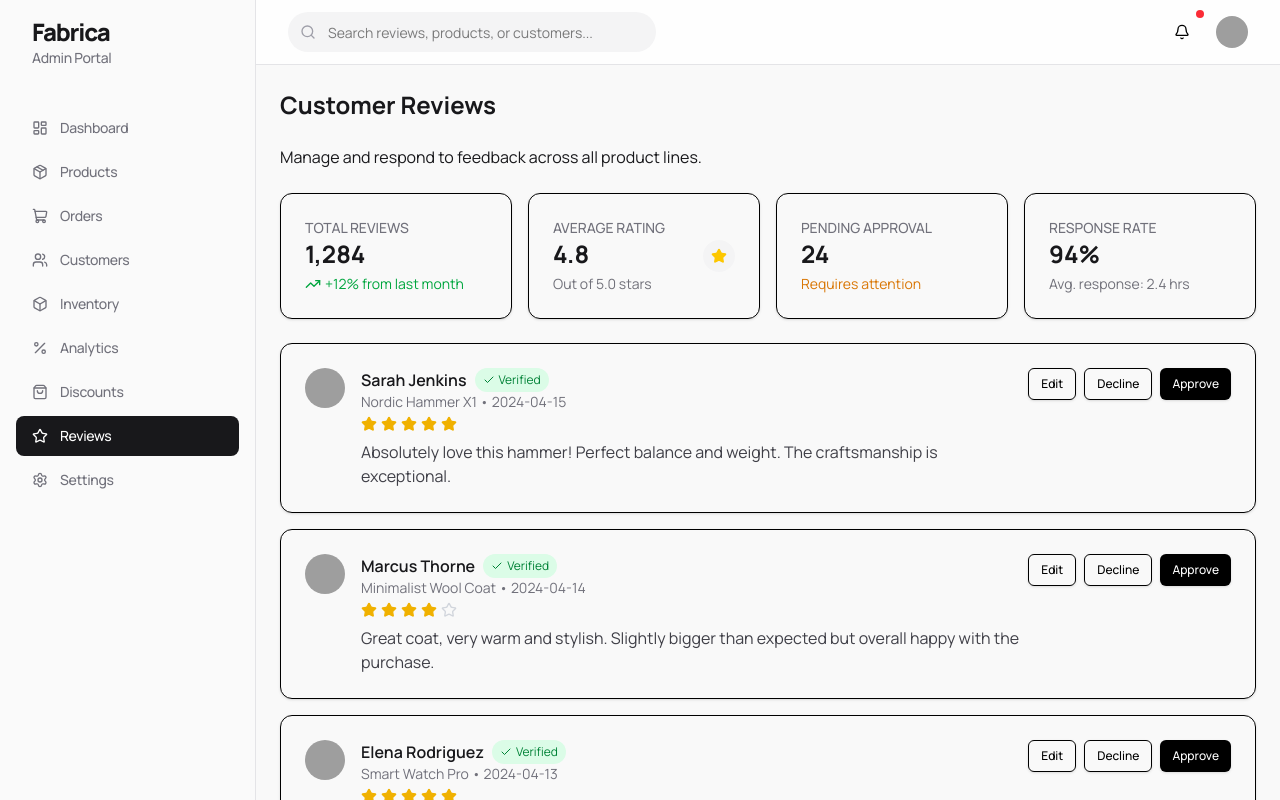
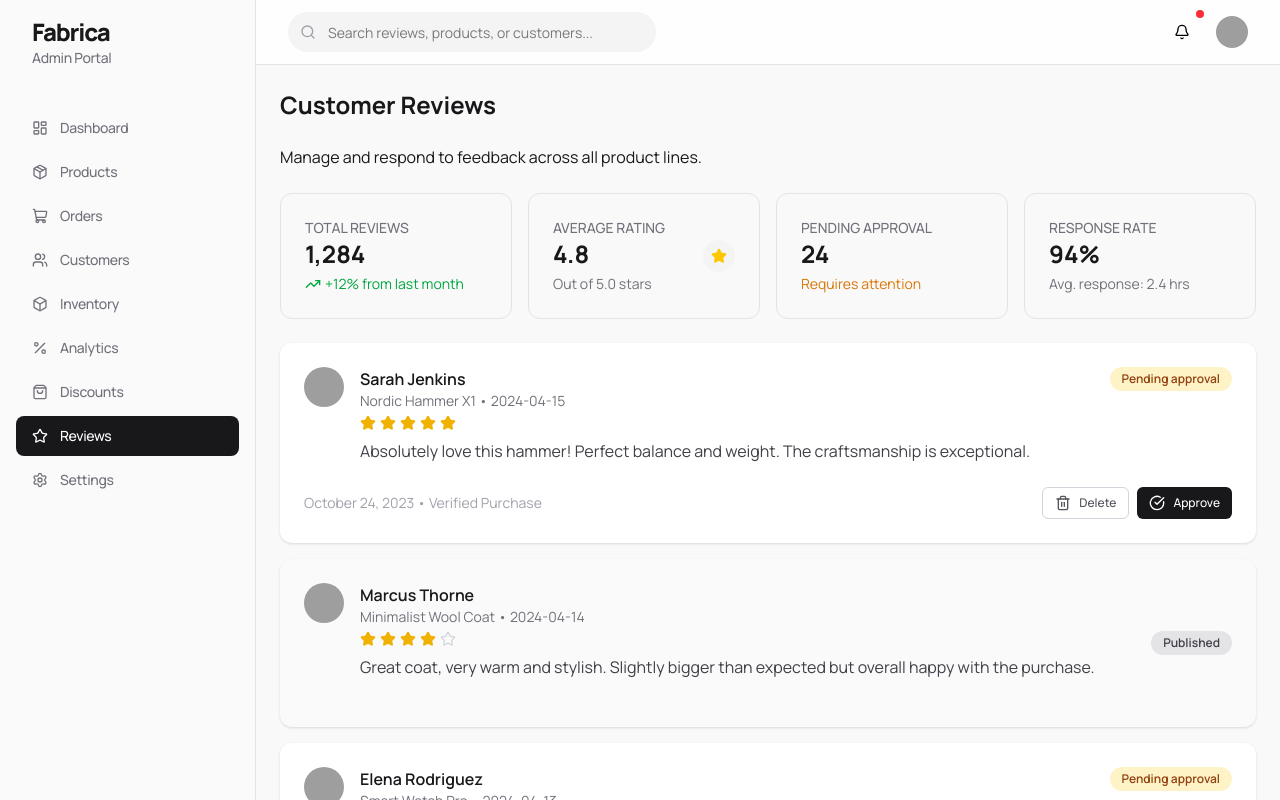
Before and after one commit to AneeshJustin/Fabrica, a React (Vite) app: page /reviews-u45-fabrica-admin in a window 1280 px wide. Shown: the top 800 px of the page. Built offline with nearby package versions, Linux system fonts and the light colour scheme; grey boxes are pictures that could not be loaded.

Commit message:
99% completed in Review page

```diff
--- a/src/screens/ReviewsFabrica/ReviewsFabrica.jsx
+++ b/src/screens/ReviewsFabrica/ReviewsFabrica.jsx
@@ -22,6 +22,7 @@ import {
   ThumbsDownIcon,
   TrendingUpIcon,
   TrendingDownIcon,
+  CheckCircle,
 } from 'lucide-react';
 import { useState } from 'react';
 import { useNavigate } from 'react-router-dom';
@@ -99,7 +100,7 @@ const reviews = [
     date: '2024-04-15',
     review:
       'Absolutely love this hammer! Perfect balance and weight. The craftsmanship is exceptional.',
-    status: 'published',
+    status: 'pending',
     verified: true,
   },
   {
@@ -227,7 +228,7 @@ export const ReviewsFabrica = () => {
               </div>
               <div className="grid gap-4 md:grid-cols-2 lg:grid-cols-4">
                 {reviewStats.map((stat) => (
-                  <Card key={stat.label}>
+                  <Card key={stat.label} className="border border-zinc-200 shadow-none">
                     <CardContent className="p-6">
                       <div className="flex items-center justify-between">
                         <div>
@@ -278,10 +279,29 @@ export const ReviewsFabrica = () => {
               </div>
               <div className="space-y-4">
                 {reviews.map((review) => (
-                  <Card key={review.id}>
-                    <CardContent className="p-6">
-                      <div className="flex items-start justify-between">
-                        <div className="flex items-start gap-4">
+                  <Card
+                    key={review.id}
+                    className={
+                      review.status === 'published'
+                        ? 'border-0 bg-[#FAFAFA]'
+                        : review.status === 'pending'
+                          ? 'border-0 bg-[#FFFFFF]'
+                          : undefined
+                    }
+                  >
+                    <CardContent className="relative p-6">
+                      {review.status === 'pending' && (
+                        <div className="absolute right-6 top-6 rounded-full bg-[#FEF3C7] px-3 py-1 text-xs font-semibold text-[#92400E]">
+                          Pending approval
+                        </div>
+                      )}
+                      {review.status === 'published' && (
+                        <div className="absolute right-6 top-1/2 -translate-y-1/2 rounded-full bg-[#E4E4E7] px-3 py-1 text-xs font-semibold text-zinc-700">
+                          Published
+                        </div>
+                      )}
+                      <div className="flex items-start justify-between gap-6">
+                        <div className="flex min-w-0 items-start gap-4">
                           <Avatar className="h-10 w-10">
                             <AvatarImage src={review.avatar} />
                             <AvatarFallback>
@@ -291,17 +311,11 @@ export const ReviewsFabrica = () => {
                                 .join('')}
                             </AvatarFallback>
                           </Avatar>
-                          <div className="flex-1">
+                          <div className="min-w-0 flex-1">
                             <div className="flex items-center gap-2">
                               <h3 className="font-semibold text-zinc-900">
                                 {review.customer}
                               </h3>
-                              {review.verified && (
-                                <div className="flex items-center gap-1 rounded-full bg-green-100 px-2 py-1 text-xs text-green-700">
-                                  <CheckIcon className="h-3 w-3" />
-                                  Verified
-                                </div>
-                              )}
                             </div>
                             <p className="text-sm text-zinc-500">
                               {review.product} • {review.date}
@@ -314,19 +328,36 @@ export const ReviewsFabrica = () => {
                             </p>
                           </div>
                         </div>
-                        <div className="flex items-center gap-2">
-                          <Button variant="outline" size="sm" className="gap-2">
-                            Edit
+                      </div>
+                      <div className="mt-6 flex items-center justify-between gap-4">
+                        <div className="text-sm text-[#A1A1AA]">
+                          {review.id === 1
+                            ? 'October 24, 2023 • Verified Purchase'
+                            : review.id === 3
+                              ? 'October 20, 2023 • Verified Purchase'
+                              : null}
+                        </div>
+                        <div className="flex justify-end gap-2">
+                          {review.status === 'pending' && (
+                            <>
+                              <Button
+                                variant="outline"
+                                size="sm"
+                                className="gap-2 border-gray-300 text-[#52525B] shadow-none hover:bg-gray-100"
+                              >
+                                <TrashIcon className="h-4 w-4" />
+                                Delete
                               </Button>
-                          <Button variant="outline" size="sm" className="gap-2">
-                            Decline
-                          </Button>
+
                               <Button
                                 size="sm"
-                            className="gap-2 bg-black text-white hover:bg-black"
+                                className="gap-2 bg-[#18181B] text-white border-0 shadow-none hover:bg-[#18181B]"
                               >
+                                <CheckCircle className="h-4 w-4" />
                                 Approve
                               </Button>
+                            </>
+                          )}
                         </div>
                       </div>
                     </CardContent>
```
Lines whose indentation alone changed are shown as unchanged.
